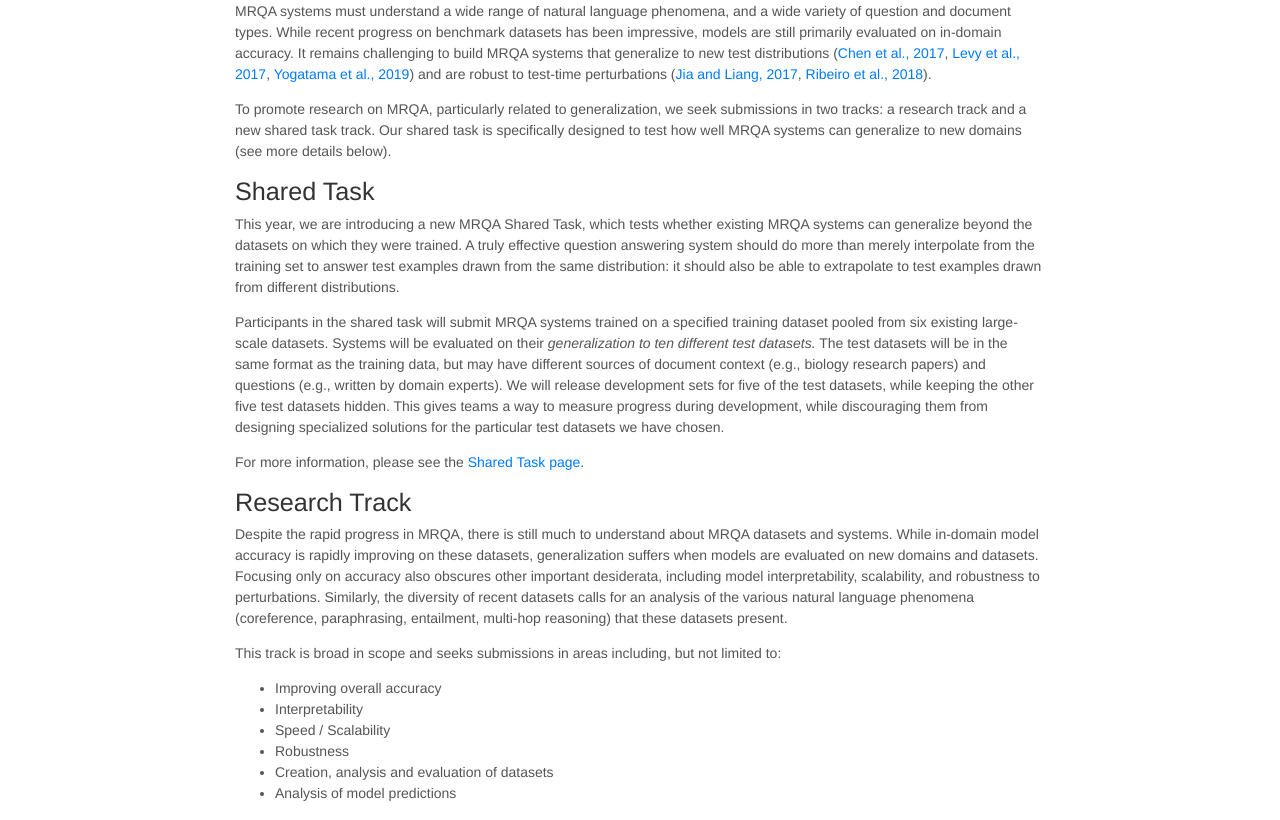
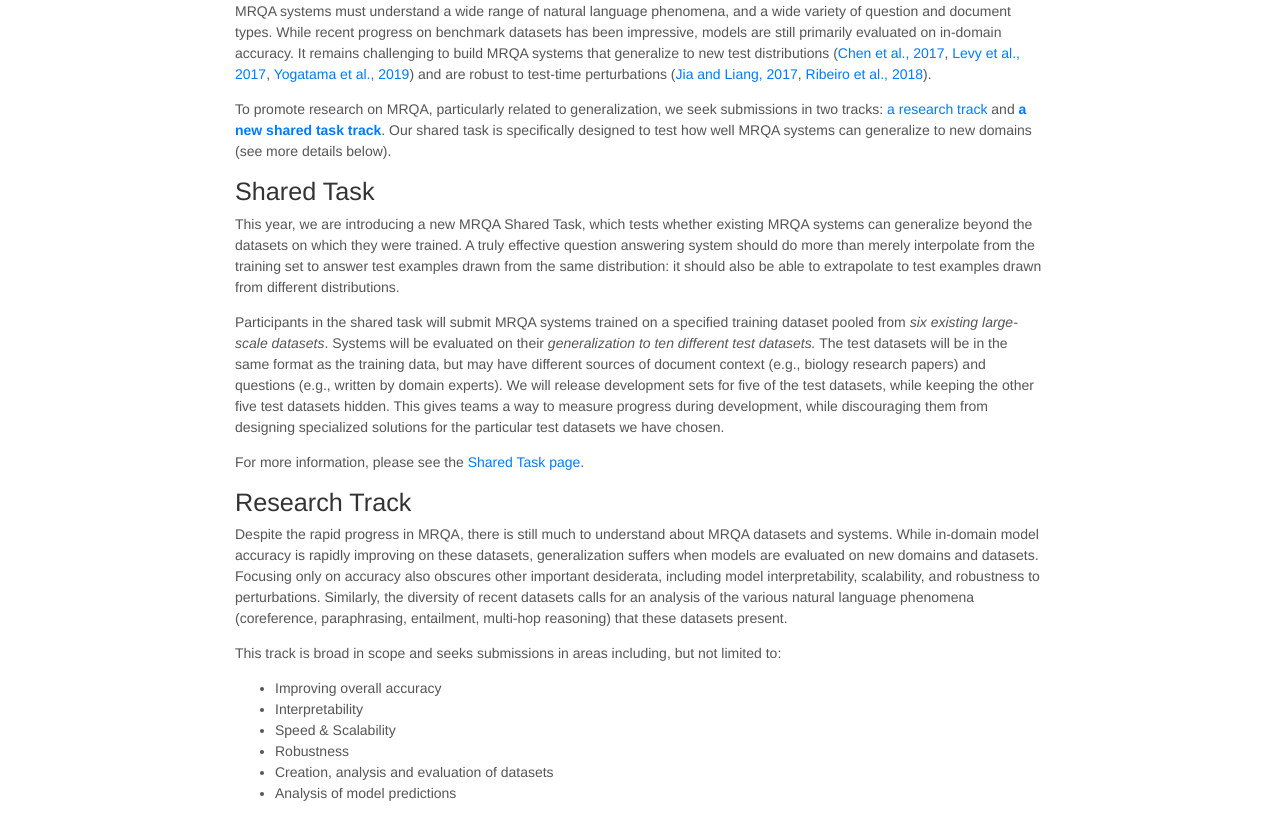
Before and after one commit to mrqa/mrqa.github.io, a Jekyll site: the page built from rc/index.md, in a window 1280 px wide. Shown: the part 348-1168 px from the top of the page. Built offline with Jekyll 4.4.1, drawn with Linux system fonts in a browser that asks for light colours; nearby versions of some CDN libraries.

Commit message:
Some formatting

```diff
--- a/rc/index.md
+++ b/rc/index.md
@@ -17,7 +17,7 @@ build MRQA systems that generalize to new test distributions
 and are robust to test-time perturbations
 ([Jia and Liang, 2017](https://arxiv.org/pdf/1707.07328.pdf), [Ribeiro et al., 2018](https://homes.cs.washington.edu/~marcotcr/acl18.pdf)).
 
-To promote research on MRQA, particularly related to generalization, we seek submissions in two tracks: a research track and a new shared task track.
+To promote research on MRQA, particularly related to generalization, we seek submissions in two tracks: [a research track](research) and [**a new shared task track**](shared).
 Our shared task is specifically designed to test how well MRQA systems can generalize to new domains (see more details below).
 
 
@@ -25,7 +25,7 @@ Our shared task is specifically designed to test how well MRQA systems can gener
 This year, we are introducing a new MRQA Shared Task, which tests whether existing MRQA systems can generalize beyond the datasets on which they were trained.
 A truly effective question answering system should do more than merely interpolate from the training set to answer test examples drawn from the same distribution: it should also be able to extrapolate to test examples drawn from different distributions.
 
-Participants in the shared task will submit MRQA systems trained on a specified training dataset pooled from six existing large-scale datasets.
+Participants in the shared task will submit MRQA systems trained on a specified training dataset pooled from *six existing large-scale datasets*.
 Systems will be evaluated on their *generalization to ten different test datasets.*
 The test datasets will be in the same format as the training data, but may have different sources of document context (e.g., biology research papers) and questions (e.g., written by domain experts).
 We will release development sets for five of the test datasets, while keeping the other five test datasets hidden.
@@ -42,7 +42,7 @@ Similarly, the diversity of recent datasets calls for an analysis of the various
 This track is broad in scope and seeks submissions in areas including, but not limited to:
 - Improving overall accuracy
 - Interpretability
-- Speed / Scalability
+- Speed & Scalability
 - Robustness
 - Creation, analysis and evaluation of datasets
 - Analysis of model predictions
@@ -69,7 +69,7 @@ An award of $500 will be given to the best paper of MRQA 2019.
 - [Luke Zettlemoyer](https://www.cs.washington.edu/people/faculty/lsz), University of Washington
 
 ## Organizing Committee:
-- [Danqi Chen](http://cs.stanford.edu/people/danqi/), Princeton University
+- [Danqi Chen](http://cs.stanford.edu/~danqi), Princeton University
 - [Eunsol Choi](https://homes.cs.washington.edu/~eunsol/home.html), University of Washington
 - [Adam Fisch](https://people.csail.mit.edu/fisch/), MIT
 - [Robin Jia](http://stanford.edu/~robinjia/), Stanford University
```
Also changed, not shown: rc/organization.md (+1 -1 lines).
